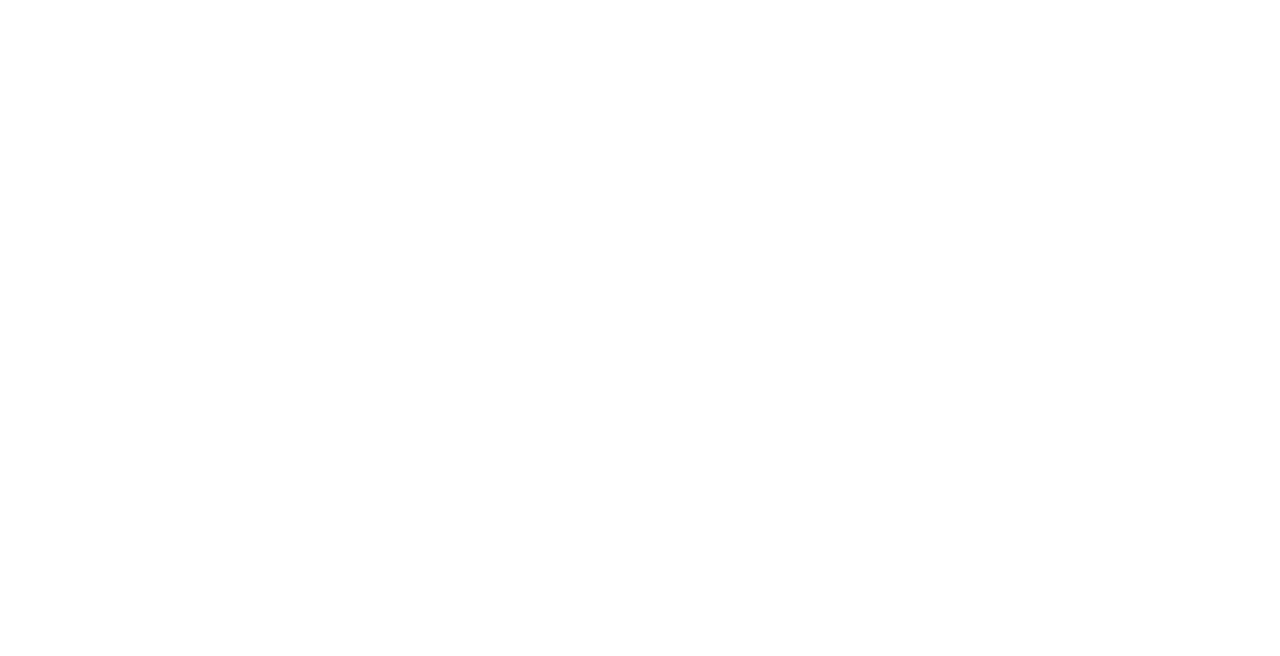
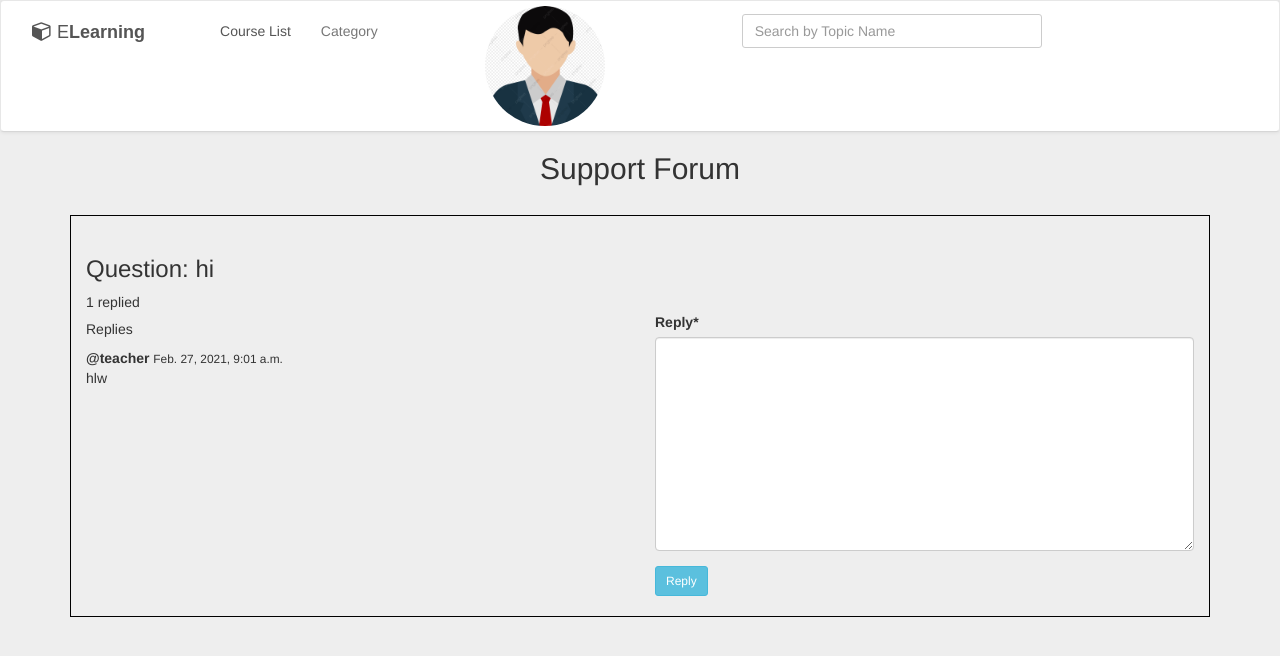
Before and after one commit to Nahid2194/ElearningProject, a Django app: page /course/question/2 in a window 1280 px wide. Before the commit the part shown is empty. Shown: the top 656 px of the page. Run offline with Django 3.2, Linux system fonts and the light colour scheme; a user stored in the database is signed in; data comes from the database, SQL or seed files in the repository; both versions use the stored data as it was after the commit; some libraries are stand-ins or nearby versions; some web fonts are replaced.

Commit message:
reply question templates

```diff
--- a/Course_App/views.py
+++ b/Course_App/views.py
@@ -50,7 +50,17 @@ def courseDetails(request, slug):
 
 @login_required
 def question(request, pk):
-    return render(request, 'Course_App/question.html', context={})
+    form = ReplyForm()
+    question = Question.objects.get(pk=pk)
+    if request.method == 'POST':
+        form = ReplyForm(request.POST)
+        if form.is_valid():
+            reply = form.save(commit=False)
+            reply.user = request.user
+            reply.question = question
+            reply.save()
+            return HttpResponseRedirect(reverse('Course_App:question',kwargs={'pk':pk}))
+    return render(request, 'Course_App/question.html', context={'form': form,'question':question})
 
 
 class Mycourse(LoginRequiredMixin,TemplateView):
--- a/templates/Course_App/course_details.html
+++ b/templates/Course_App/course_details.html
@@ -42,7 +42,7 @@
             <form action="" method="POST">
                 {{form|crispy}}
                 {% csrf_token %}
-                <button type="submit" class="btn btn-info btn-sm">Ask</button>
+                <button type="submit" class="btn btn-info btn-sm">Comment</button>
             </form>
         </div>
         {% endif %}
--- a/templates/Course_App/question.html
+++ b/templates/Course_App/question.html
@@ -0,0 +1,40 @@
+{% extends 'base.html' %}
+{% load crispy_forms_tags %}
+{% block title_block %} {{question}} {% endblock %}
+{% block css_block %}
+<style>
+    .container {
+        margin-top: 30px;
+        border: 1px solid black;
+        padding: 20px;
+    }
+</style>
+{% endblock %}
+{% block body_block %}
+{% include "navbar.html"%}
+<h2 class="text-center">Support Forum</h2>
+<div class="container">
+    <h3>Question: {{question}} </h3>
+    {{question.question_reply.count}} replied
+    <div class="row">
+        <div class="col-sm-6">
+            <h5>Replies</h5>
+            {% for reply in question.question_reply.all %}
+            <p>
+                <b>@{{reply.user}} </b> <small>{{reply.reply_date}}</small><br>
+                {{reply}}
+            </p>
+            {% endfor %}
+        </div>
+        <div class="col-sm-6">
+            <form action="" method="POST">
+                {{form|crispy}}
+                {% csrf_token %}
+                <button type="submit" class="btn btn-info btn-sm">Reply</button>
+            </form>
+        </div>
+    </div>
+
+</div>
+
+{% endblock %}
```
Also changed, not shown: db.sqlite3.
